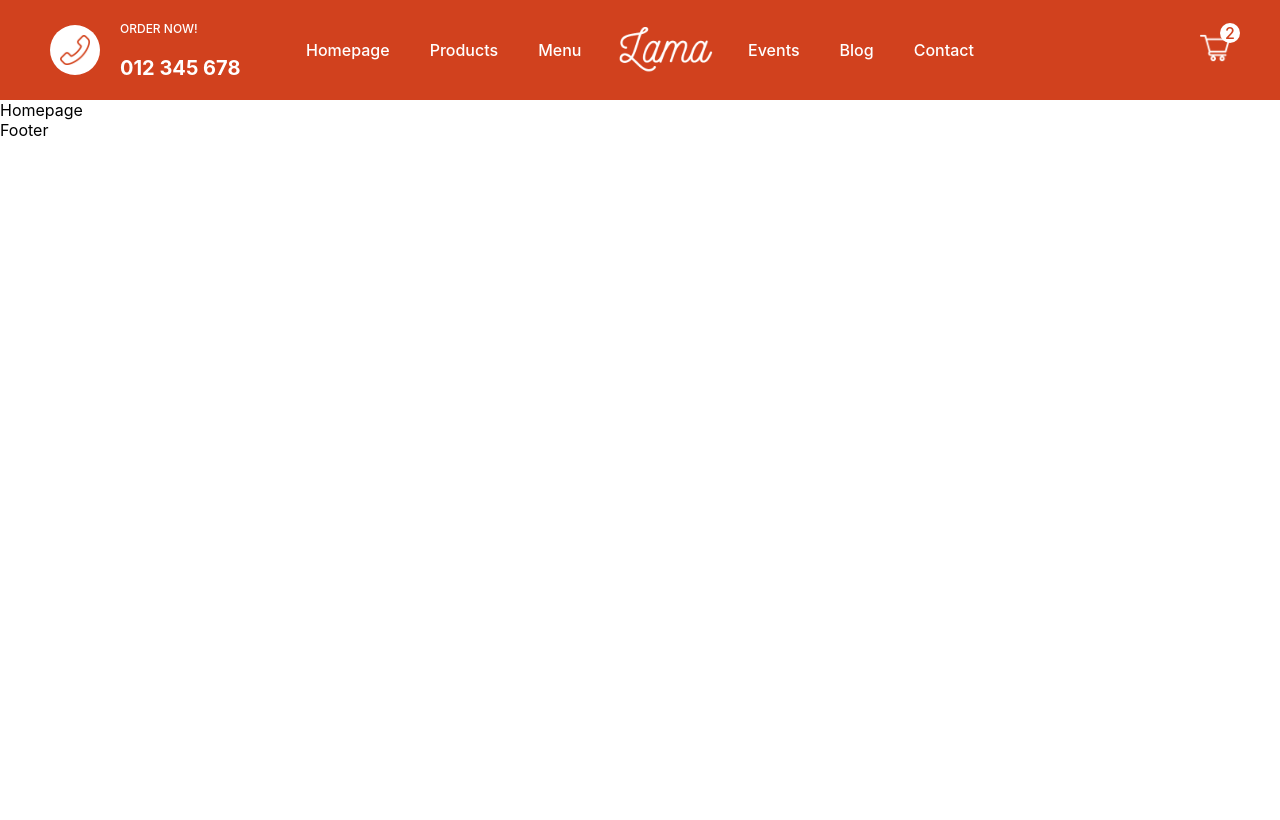
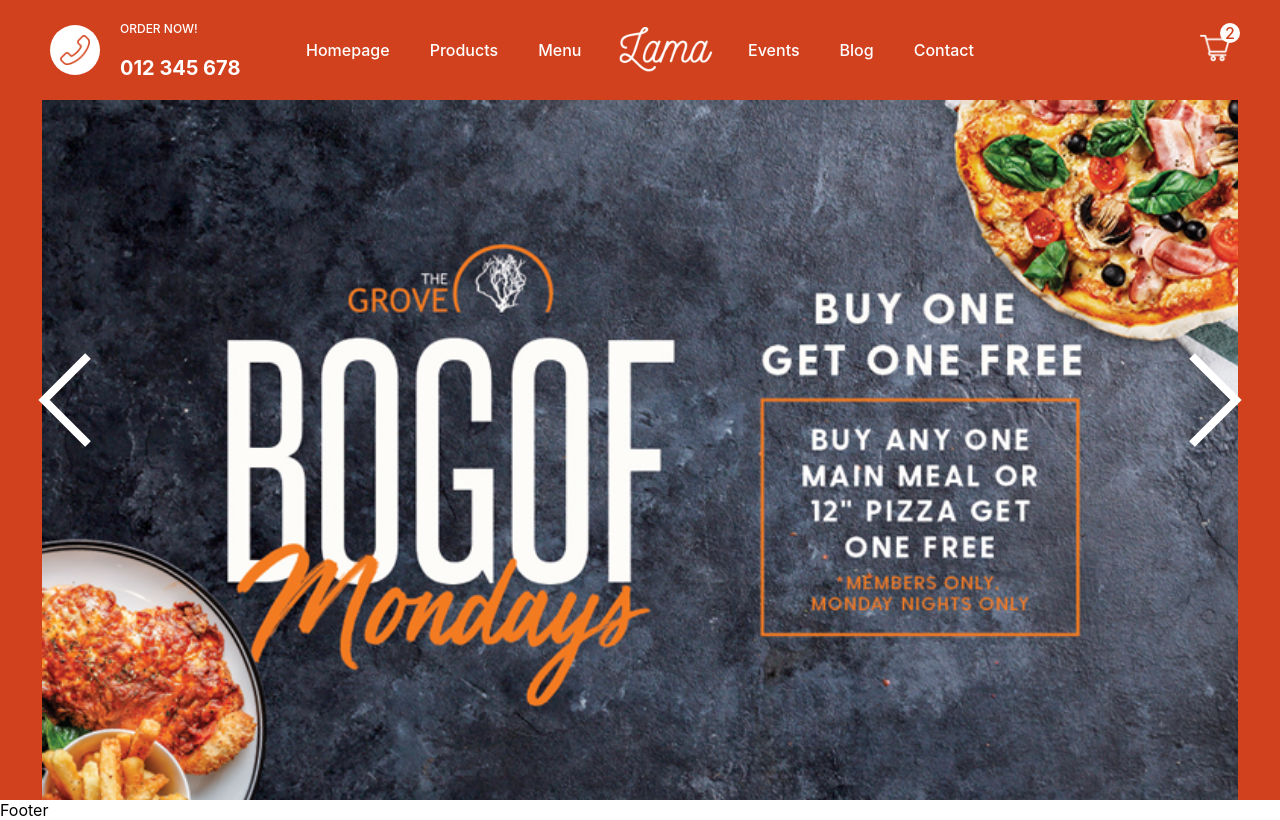
Before and after one commit to ufukcankurt/nextjs-food-order-app, a Next.js app: page / in a window 1280 px wide. Built offline with nearby package versions, Linux system fonts and the light colour scheme.

Commit message:
Create | Home Slider

```diff
--- /dev/null
+++ b/components/Featured.jsx
@@ -0,0 +1,45 @@
+import styles from "../styles/Featured.module.css";
+import React, { useState } from "react";
+import Image from "next/image";
+
+const Featured = () => {
+
+    const [index, setIndex] = useState(0)
+
+  const images = [
+    "/img/featured.jpg",
+    "/img/featured1.jpg",
+    "/img/featured2.jpg",
+  ];
+
+  const handleArrow = (direction) => {
+    if(direction === "l"){
+        setIndex(index !== 0 ? index - 1 : 2)
+    }
+    if(direction === "r"){
+        setIndex(index !== 2 ? index + 1 : 0)
+    }
+  }
+
+  console.log(index);
+
+  return (
+    <div className={styles.container}>
+      <div className={styles.arrowContainer} style={{ left: 0 }} onClick={() => handleArrow("l")}>
+        <Image src="/img/arrowl.png" alt="" layout="fill" objectFit="contain" />
+      </div>
+      <div className={styles.wrapper} style={{transform: `translateX(${-100*index}vw)`}}>
+        {images.map((img, i) => (
+          <div key={i} className={styles.imgContainer}>
+            <Image src={img} alt="" layout="fill" objectFit="contain" />
+          </div>
+        ))}
+      </div>
+      <div className={styles.arrowContainer} style={{ right: 0 }} onClick={() => handleArrow("r")}>
+        <Image src={"/img/arrowr.png"} alt="" layout="fill" objectFit="contain" />
+      </div>
+    </div>
+  );
+};
+
+export default Featured;
--- a/pages/index.js
+++ b/pages/index.js
@@ -1,5 +1,6 @@
 import Head from 'next/head'
 import Image from 'next/image'
+import Featured from '../components/Featured'
 import styles from '../styles/Home.module.css'
 
 export default function Home() {
@@ -11,7 +12,7 @@
         <link rel="icon" href="/favicon.ico" />
       </Head>
 
-      Homepage
+      <Featured/>
     </div>
   )
 }
--- /dev/null
+++ b/styles/Featured.module.css
@@ -0,0 +1,29 @@
+.container{
+    height: calc(100vh - 100px);
+    background-color: #d1411e;
+    overflow: hidden;
+}
+
+.arrowContainer{
+    cursor: pointer;
+    position: absolute;
+    width: 10%;
+    height: 20%;
+    top: 0;
+    bottom: 0;
+    margin: auto;
+    z-index: 2;
+}
+
+.wrapper{
+    width: 300vw;
+    height: 100%;
+    display: flex;
+    transition: all 1.5s ease-in-out;
+}
+
+.imgContainer{
+    width: 100vw;
+    height: 100%;
+    position: relative;
+}
```
